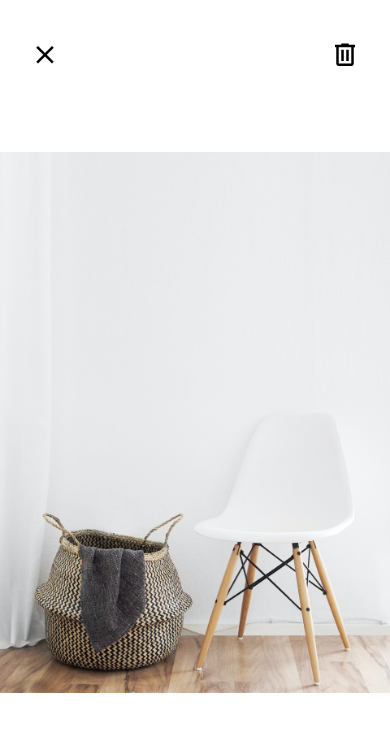
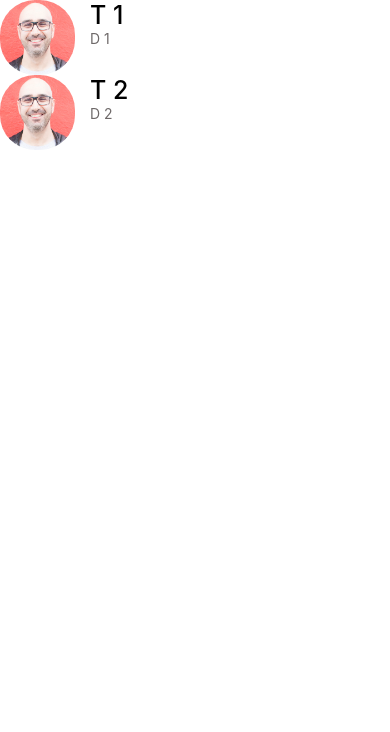
Before and after one commit to kid-us/HelloApp, a React Native app: screen / in a window 390 px wide. Shown: the top 732 px of the page. Built offline with nearby package versions, Linux system fonts and the light colour scheme.

Commit message:
Flat List

```diff
--- a/App.js
+++ b/App.js
@@ -9,7 +9,8 @@
 import AppButton from "./app/components/AppButton";
 import Card from "./app/components/Card";
 import ListingDetailsScreen from "./app/screens/ListingDetailsScreen";
+import MessageScreen from "./app/screens/MessageScreen";
 
 export default function App() {
-  return <ViewImageScreen />;
+  return <MessageScreen />;
 }
--- /dev/null
+++ b/app/screens/MessageScreen.js
@@ -0,0 +1,34 @@
+import { FlatList } from "react-native";
+import ListItem from "../components/ListItem";
+
+function MessageScreen(props) {
+  const messages = [
+    {
+      id: 1,
+      title: "T 1",
+      description: "D 1",
+      image: require("../assets/mosh.jpg"),
+    },
+    {
+      id: 2,
+      title: "T 2",
+      description: "D 2",
+      image: require("../assets/mosh.jpg"),
+    },
+  ];
+  return (
+    <FlatList
+      data={messages}
+      keyExtractor={(message) => message.id.toString()}
+      renderItem={({ item }) => (
+        <ListItem
+          image={item.image}
+          title={item.title}
+          subTitle={item.description}
+        />
+      )}
+    ></FlatList>
+  );
+}
+
+export default MessageScreen;
```
Also changed, not shown: app/assets/Milestone.txt (added).
